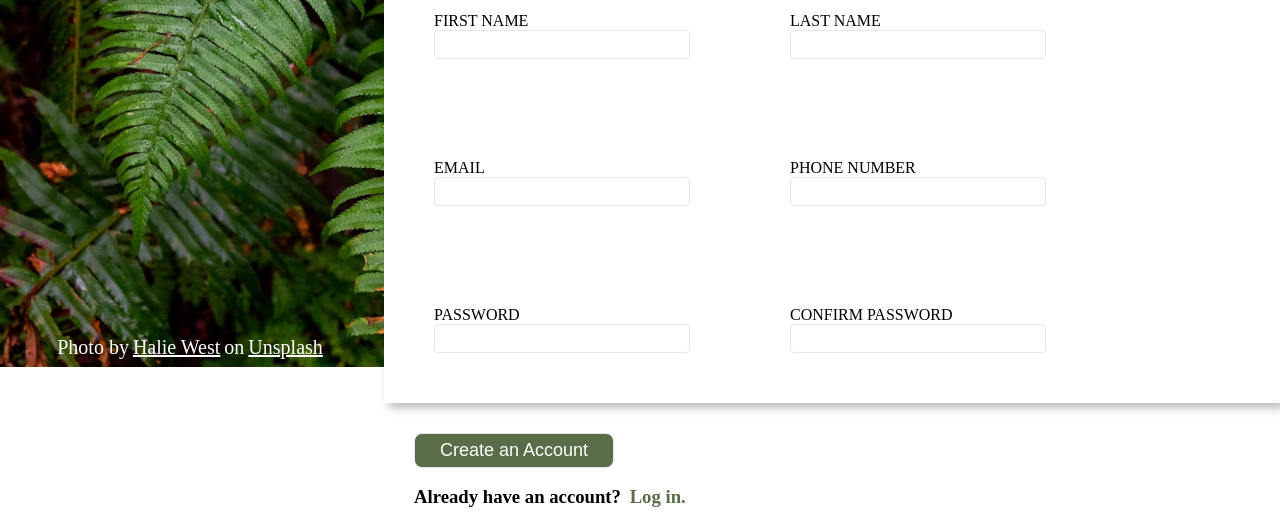
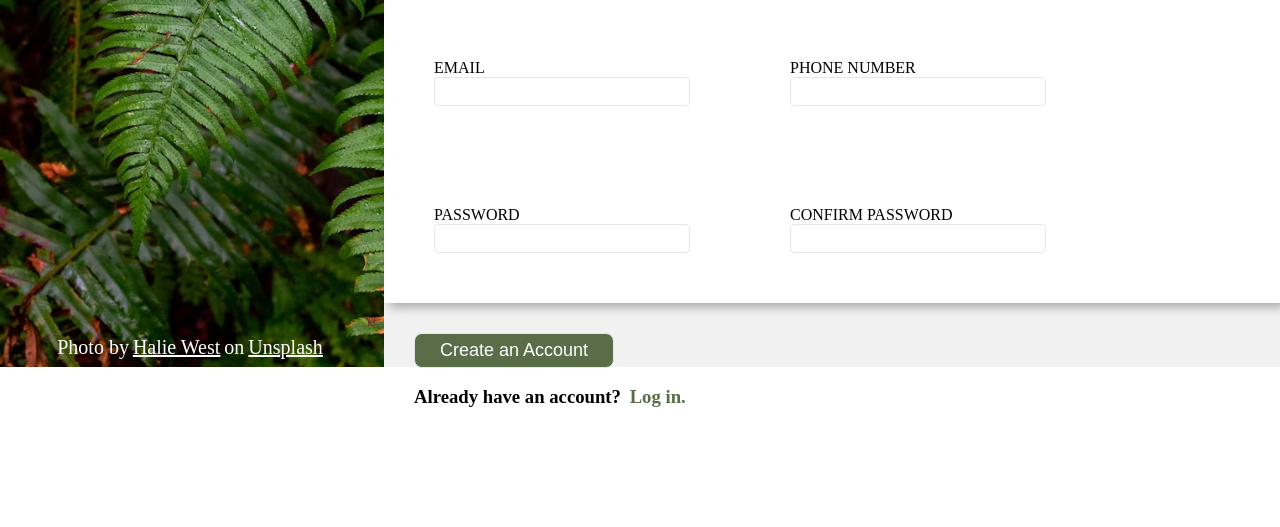
Before and after one commit to Sirjandeep-Singh/signuppage, a plain HTML site: page index.htm in a window 1280 px wide. Shown: the part 433-960 px from the top of the page. After the commit the page ends 860 px from the top, so only its background shows below. Drawn offline with Linux system fonts and the light colour scheme.

Commit message:
fix aspect ratio problem

```diff
--- a/styles.css
+++ b/styles.css
@@ -60,7 +60,7 @@ div.right{
     height: 100vh;
     width: max(70vw,350px);
     background-color: #f1f1f1;
-    padding: 200px 0px;
+    padding: 100px 0px;
 }
 .form{
     display: flex;
```
